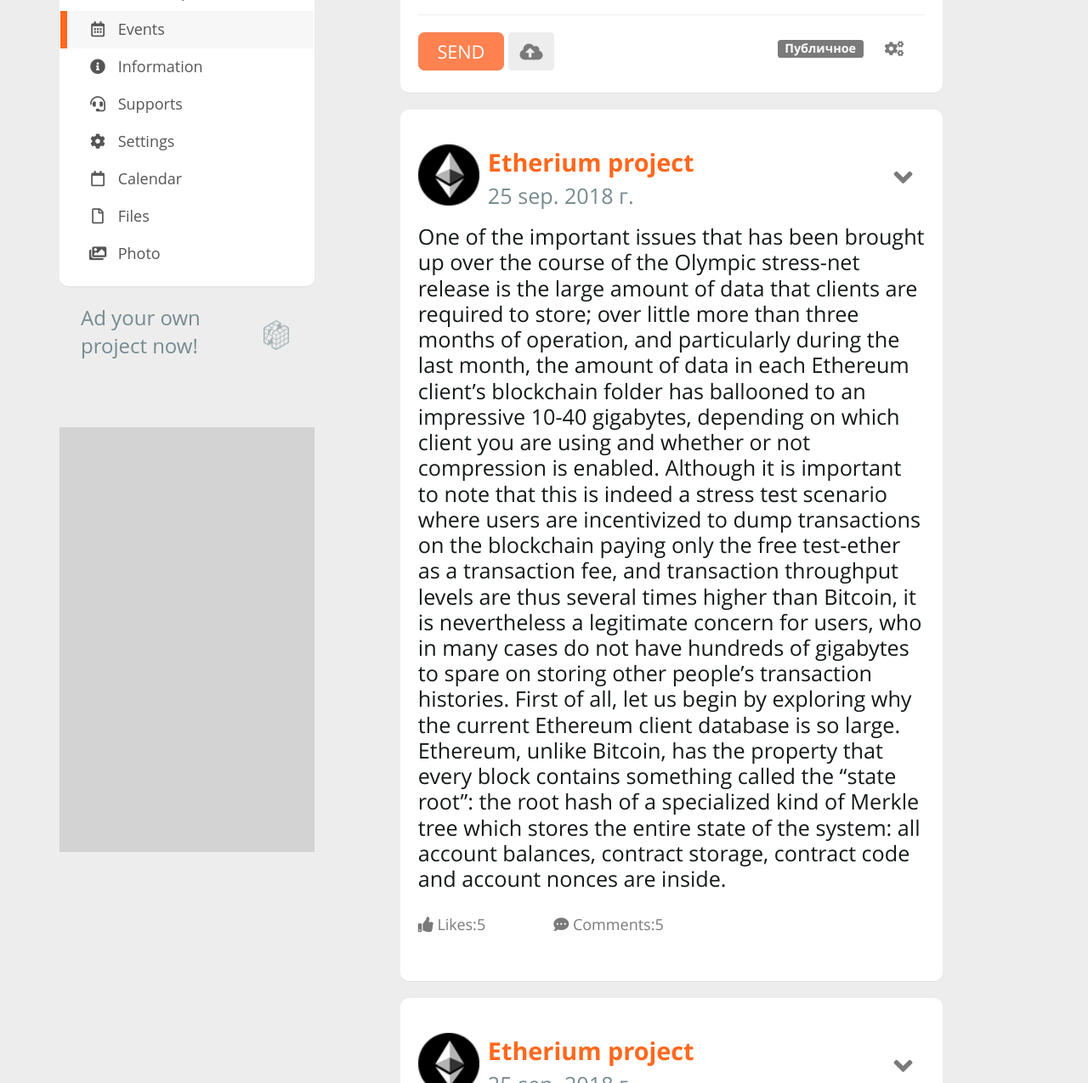
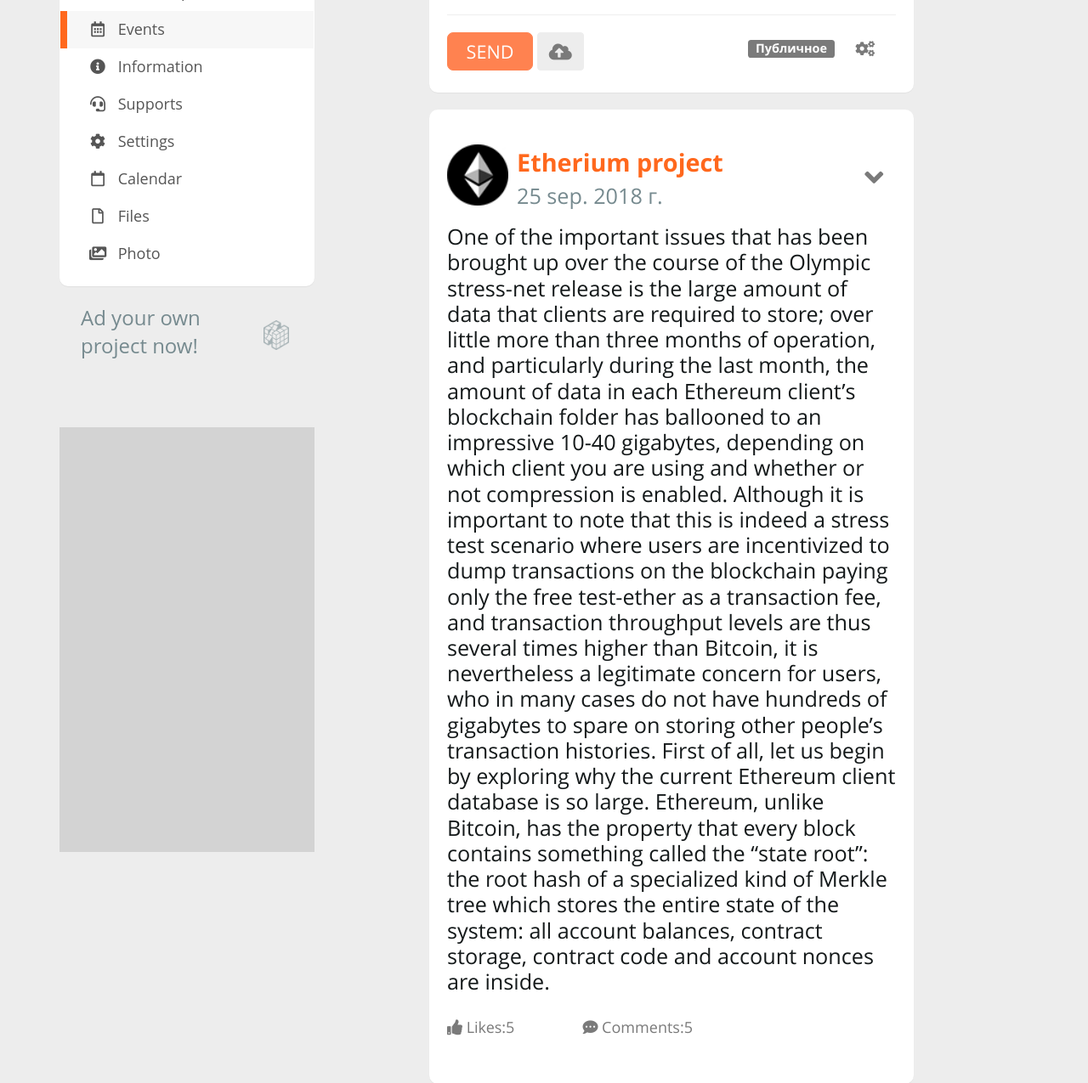
Before and after one commit to mderkach/Bixels, a website: page app/project-page.html in a window 1280 px wide. Shown: the part 646-1921 px from the top of the page at 85% size. Drawn offline with Linux system fonts and the light colour scheme; files whose address does not match are found by name.

Commit message:
main flow dr

```diff
--- a/app/sass/main.sass
+++ b/app/sass/main.sass
@@ -69,6 +69,8 @@
 
 	@include dr
 		flex: 0 1 56%
+	@media screen and (max-width: 1919px)
+		flex: 0 1 50%
 
 .flexible-row
 	display: flex
```
Also changed, not shown: app/css/main.min.css.
